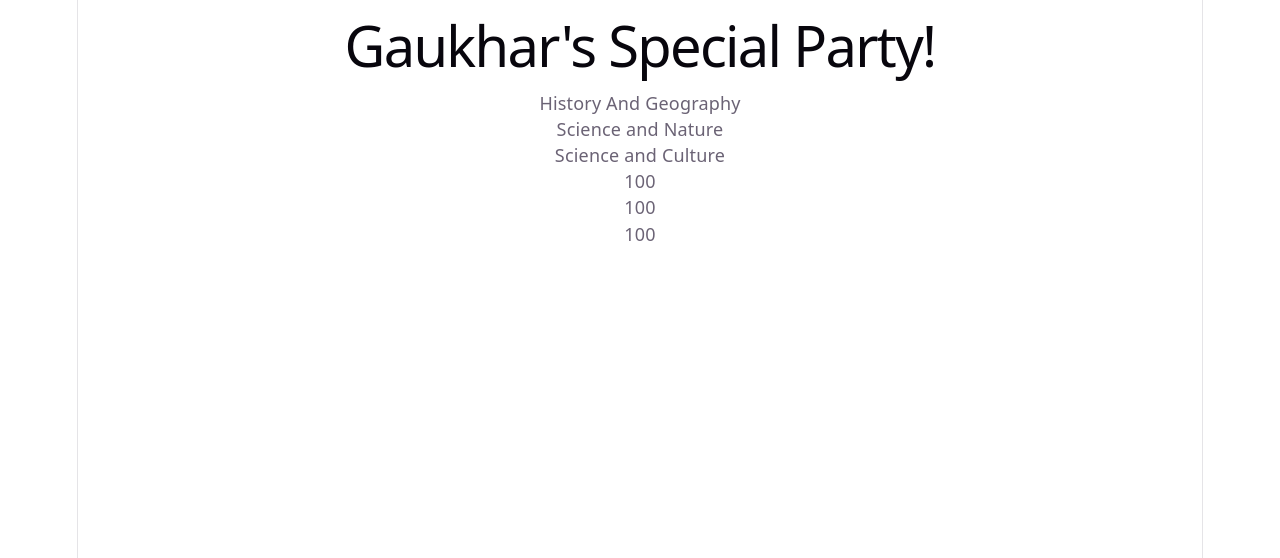
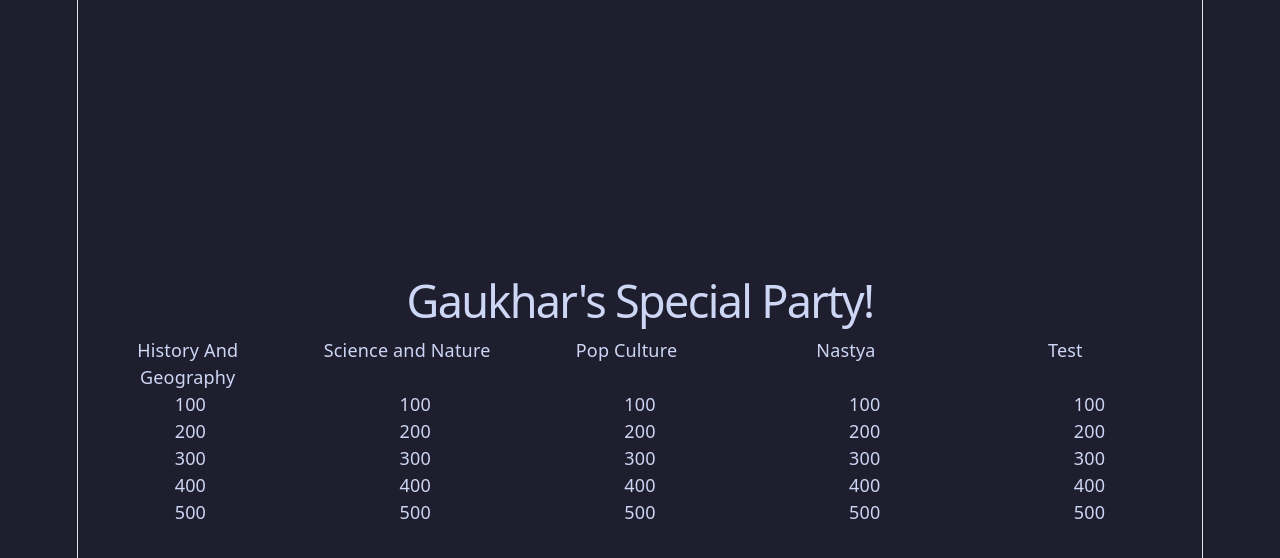
Before and after one commit to srazhov/GaukharBDgame, a React (Vite) app in the folder my-react-app/: page / in a window 1280 px wide. Both pictures are taken after a click on the button "Start game". Shown: the top 558 px of the page. Built offline with nearby package versions, Linux system fonts and the light colour scheme.

Commit message:
Added GameTable, TableItem, background color and tableItems state

```diff
--- a/my-react-app/src/App.css
+++ b/my-react-app/src/App.css
@@ -182,3 +182,9 @@
     border-right-color: var(--border);
   }
 }
+
+body {
+  background-color: #1e1e2e!important;
+  color: #cdd6f4!important;
+  margin: 0!important;
+}
--- a/my-react-app/src/App.jsx
+++ b/my-react-app/src/App.jsx
@@ -1,22 +1,82 @@
-import { useState } from 'react';
-import reactLogo from './assets/react.svg';
-import './App.css';
-import Button from 'react-bootstrap/Button';
-import GameTable from './components/GameTable';
+import { useState } from "react";
+import reactLogo from "./assets/react.svg";
+import "./App.css";
+import Button from "react-bootstrap/Button";
+import GameTable from "./components/GameTable";
+import "bootstrap/dist/css/bootstrap.min.css";
 
 function App() {
   const [isGameStarted, setIsGameStarted] = useState(false);
+  const [tableItems, setTableItems] = useState([
+    {
+      categoryName: "History And Geography",
+      color: "#9fa1d9",
+      items: [
+        { price: 100 },
+        { price: 200 },
+        { price: 300 },
+        { price: 400 },
+        { price: 500 },
+      ],
+    },
+    {
+      categoryName: "Science and Nature",
+      color: "#9fa1d9",
+      items: [
+        { price: 100 },
+        { price: 200 },
+        { price: 300 },
+        { price: 400 },
+        { price: 500 },
+      ],
+    },
+        {
+      categoryName: "Pop Culture",
+      color: "#9fa1d9",
+      items: [
+        { price: 100 },
+        { price: 200 },
+        { price: 300 },
+        { price: 400 },
+        { price: 500 },
+      ],
+    },
+        {
+      categoryName: "Nastya",
+      color: "#9fa1d9",
+      items: [
+        { price: 100 },
+        { price: 200 },
+        { price: 300 },
+        { price: 400 },
+        { price: 500 },
+      ],
+    },
+        {
+      categoryName: "Test",
+      color: "#9fa1d9",
+      items: [
+        { price: 100 },
+        { price: 200 },
+        { price: 300 },
+        { price: 400 },
+        { price: 500 },
+      ],
+    },
+  ]);
 
   return (
     <>
-    <div>
-      <h1 className='container'>Gaukhar's Special Party!</h1>
-      {isGameStarted ?
-        <GameTable></GameTable> :
-        <Button onClick={() => setIsGameStarted(true)}>Start game</Button>}
-    </div>
+      <div className="vh-100 d-flex flex-column justify-content-center align-items-center">
+        <h1 className="container">Gaukhar's Special Party!</h1>
+        {isGameStarted ? (
+          <GameTable tableItems={tableItems}></GameTable>
+        ) : (
+          <Button onClick={() => setIsGameStarted(true)}>Start game</Button>
+        )}
+      </div>
     </>
   );
-};
+}
 
 export default App;
--- a/my-react-app/src/components/GameTable.jsx
+++ b/my-react-app/src/components/GameTable.jsx
@@ -1,24 +1,43 @@
-import Container from 'react-bootstrap/Container';
-import Row from 'react-bootstrap/Row';
-import Col from 'react-bootstrap/Col';
+import Container from "react-bootstrap/Container";
+import Row from "react-bootstrap/Row";
+import Col from "react-bootstrap/Col";
+import TableItem from "./TableItem";
 
-function GameTable() {
+function GameTable({ tableItems }) {
   return (
     <>
-      <Container>
-        <Row md='5'>
-            <Col>History And Geography</Col>
-            <Col>Science and Nature</Col>
-            <Col>Science and Culture</Col>
+      <Container className="center">
+        <Row className="w-100 text-center">
+          {tableItems.map((catItem, i) => (
+            <Col key={`game-table-${catItem}-${i}`} className="text-center">
+              {catItem.categoryName}
+            </Col>
+          ))}
         </Row>
-        <Row md='5'>
-            <Col>100</Col>
-            <Col>100</Col>
-            <Col>100</Col>
-        </Row>
+        {getCorrectCols(tableItems)}
       </Container>
     </>
   );
+
+  function getCorrectCols(tableItems) {
+    const rowCount = tableItems[0].items.length;
+    const colCount = tableItems.length;
+
+    let currRowId = 0,
+      currColId = 0;
+    const renderedElements = [];
+    for (let i = 0; i < rowCount; i++) {
+        const listElements = [];
+        for (let j = 0; j < colCount; j++) {
+            listElements.push(<TableItem key={`game-table-items-list-${tableItems[j].categoryName}-${i}`}
+                item={tableItems[j].items[i]}></TableItem>);
+        }
+
+        renderedElements.push(<Row md="w-100 text-center" key={`game-table-items-${i}`}>{listElements}</Row>);
+    }
+
+    return renderedElements;
+  }
 }
 
 export default GameTable;
--- a/my-react-app/src/components/TableItem.jsx
+++ b/my-react-app/src/components/TableItem.jsx
@@ -1,5 +1,11 @@
-function TableItem() {
+import Col from "react-bootstrap/Col";
 
-};
+function TableItem({item}) {
+  return (
+    <>
+      <Col className="text-center">{item.price}</Col>
+    </>
+  );
+}
 
 export default TableItem;
```
